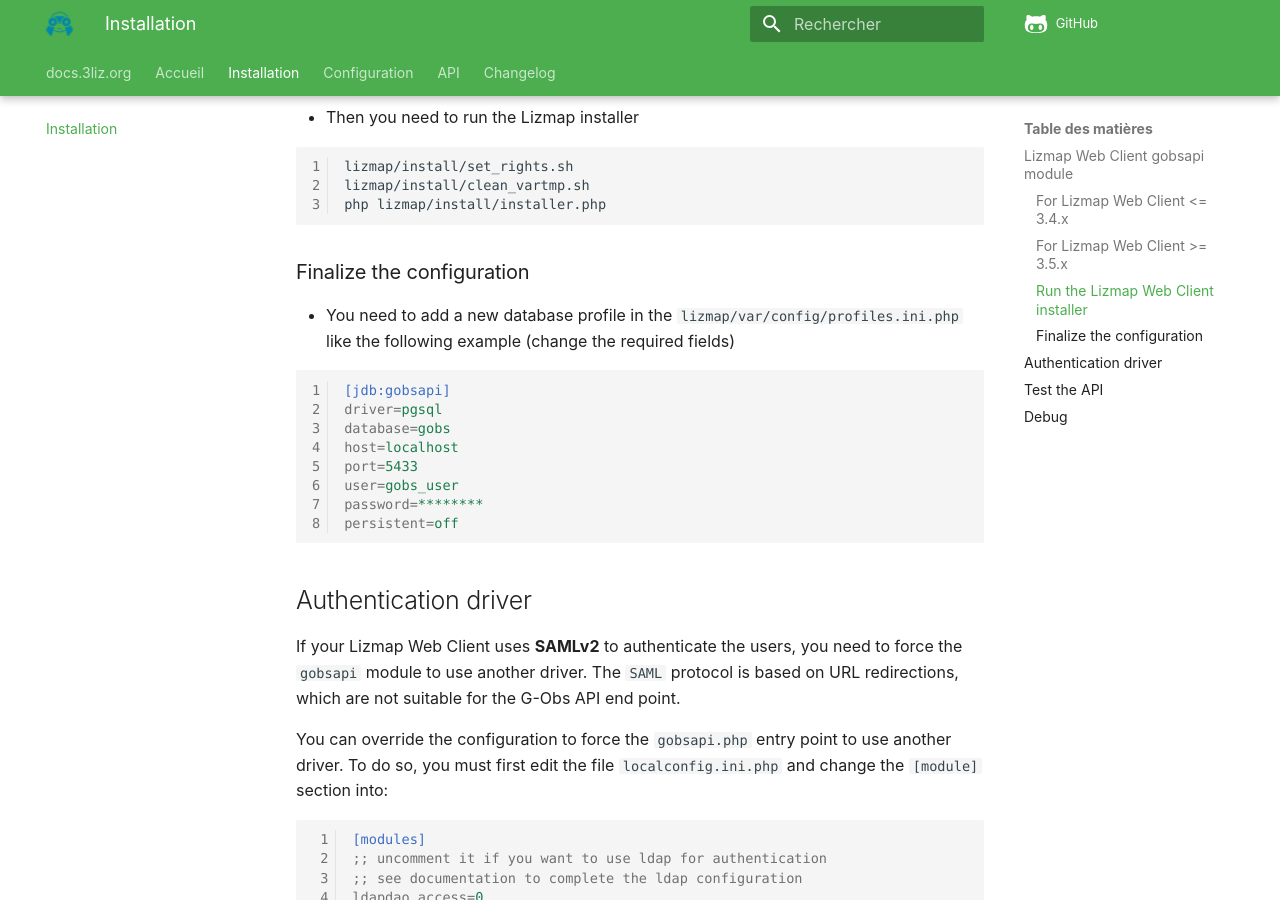
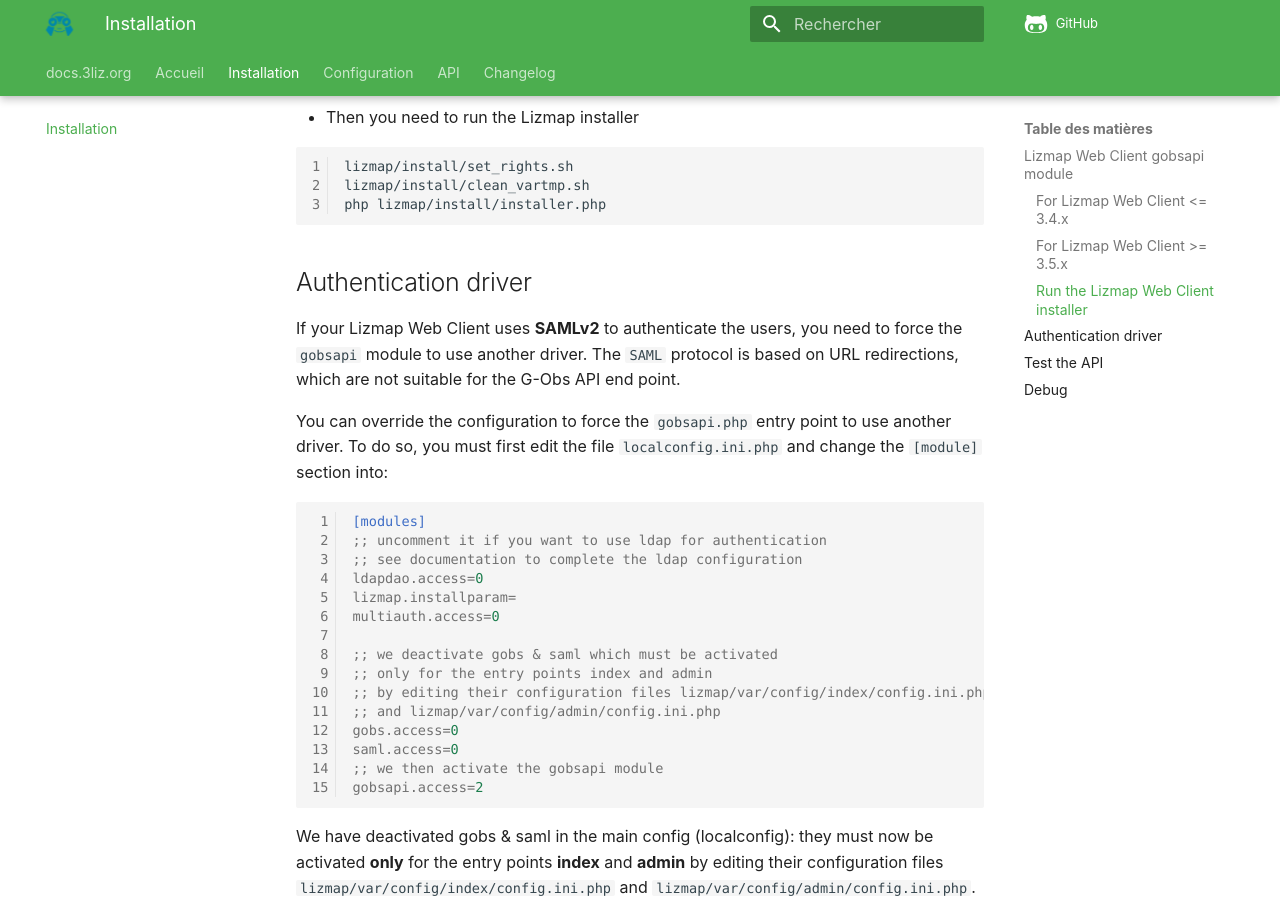
Before and after one commit to 3liz/lizmap-gobsapi-module, an MkDocs documentation site: the page built from docs/install/index.md, in a window 1280 px wide and 900 px high, scrolled down 1248 px. Built offline with MkDocs 1.6.1 and Material for MkDocs 9.7.7, drawn with Linux system fonts in a browser that asks for light colours; nearby versions of some CDN libraries; comment, search, counter and statistics services are not loaded.

Commit message:
Docs - Install: remove useless mention of Jdb profile

````diff
--- a/docs/install/index.md
+++ b/docs/install/index.md
@@ -62,23 +62,6 @@
 lizmap/install/set_rights.sh
 lizmap/install/clean_vartmp.sh
 php lizmap/install/installer.php
-```
-
-### Finalize the configuration
-
-* You need to add a new database profile in the `lizmap/var/config/profiles.ini.php`
-  like the following example (change the required fields)
-
-```ini
-[jdb:gobsapi]
-driver=pgsql
-database=gobs
-host=localhost
-port=5433
-user=gobs_user
-password=********
-persistent=off
-
 ```
 
 ## Authentication driver
````
Also changed, not shown: 2 other files.
